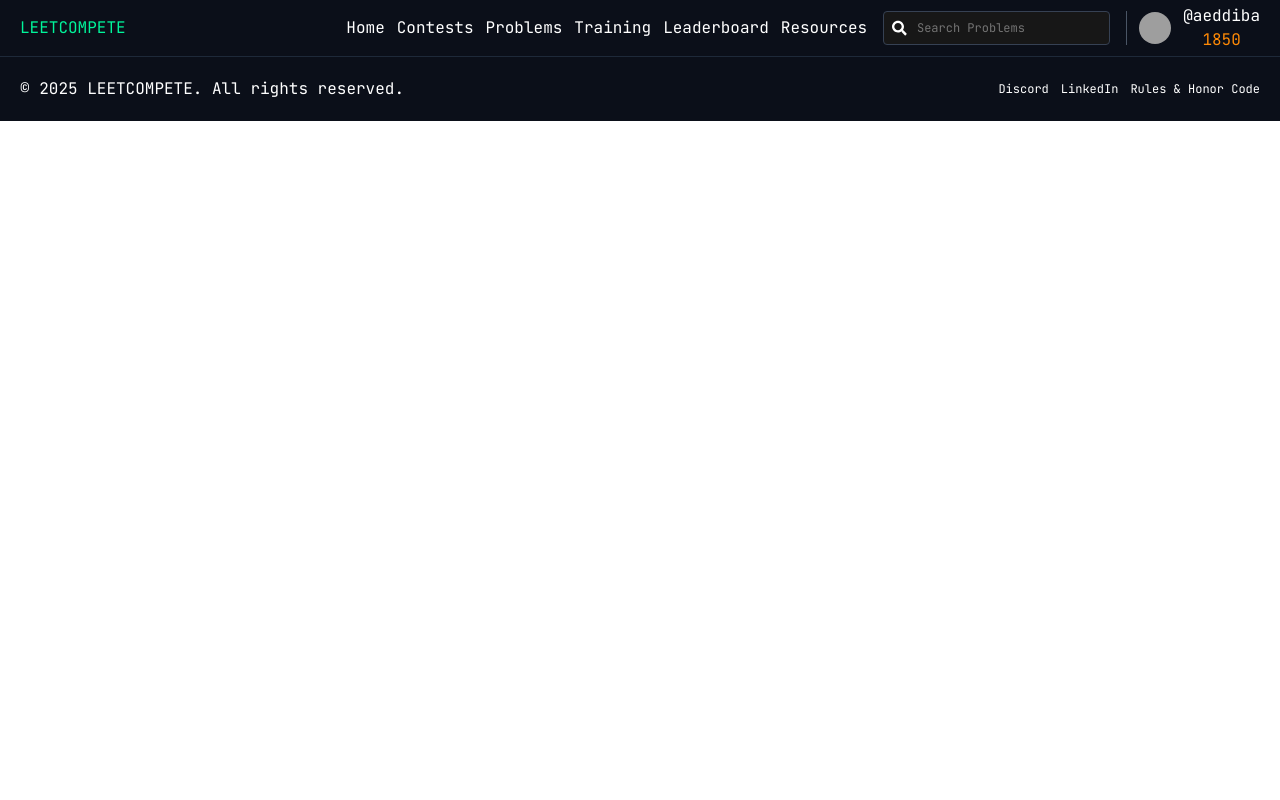
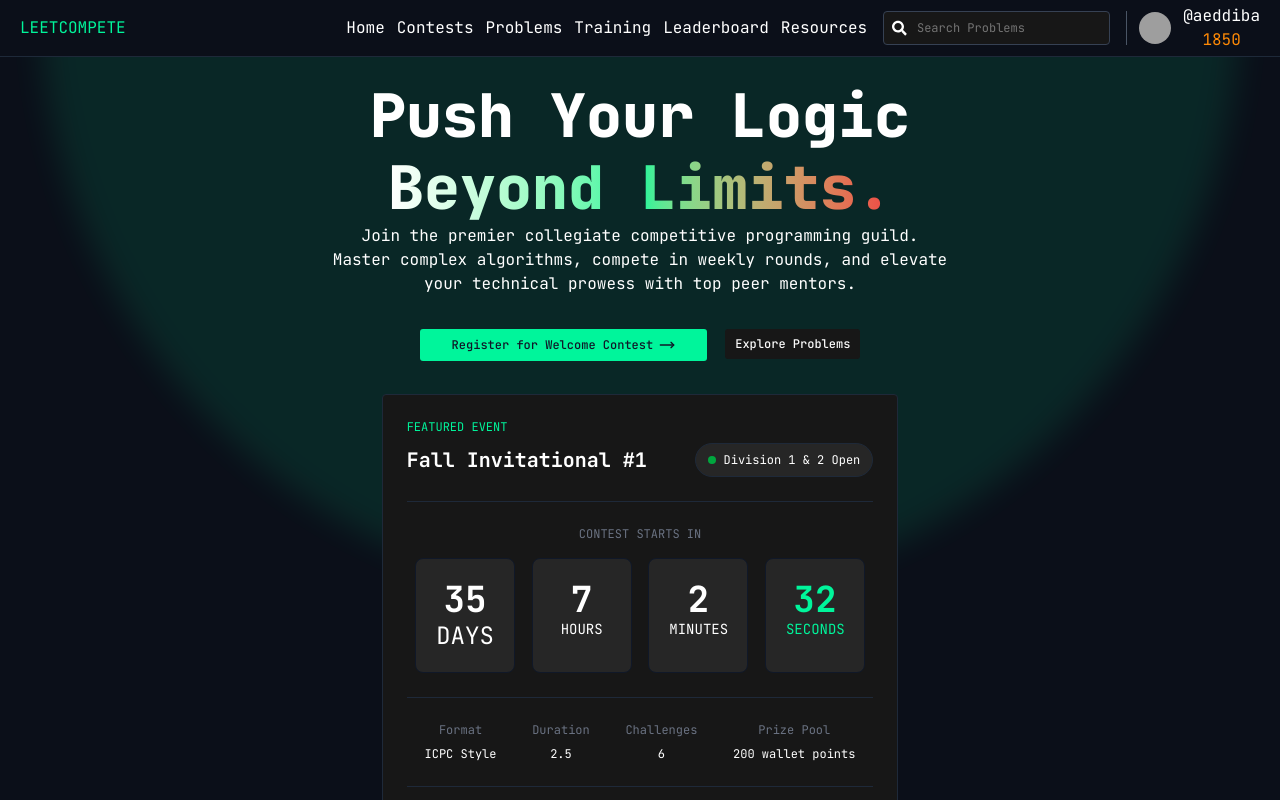
Before and after one commit to LEETCOMPETE/LEETCOMPETE, a Next.js app in the folder client/: page / in a window 1280 px wide. Shown: the top 800 px of the page. Built offline with nearby package versions, Linux system fonts and the light colour scheme; grey boxes are pictures that could not be loaded.

Commit message:
feat: add hero section

```diff
--- a/client/app/globals.css
+++ b/client/app/globals.css
@@ -87,7 +87,7 @@
 }
 
 .dark {
-  --background: oklch(0.145 0 0);
+  --background: var(--color-neutral);
   --foreground: oklch(0.985 0 0);
   --card: oklch(0.205 0 0);
   --card-foreground: oklch(0.985 0 0);
@@ -120,6 +120,16 @@
   --sidebar-ring: oklch(0.556 0 0);
 }
 
+[data-theme='light'] {
+  --background: #ffffff;
+  --foreground: #000000;
+}
+
+[data-theme='dark'] {
+  --background: var(--color-neutral);
+  --foreground: #ededed;
+}
+
 @layer base {
   * {
     @apply border-border outline-ring/50;
--- a/client/app/layout.tsx
+++ b/client/app/layout.tsx
@@ -3,7 +3,7 @@ import { Geist, Geist_Mono, JetBrains_Mono } from "next/font/google";
 import "./globals.css";
 import { cn } from "@/lib/utils";
 
-const jetbrainsMono = JetBrains_Mono({subsets:['latin'],variable:'--font-mono'});
+const jetbrainsMono = JetBrains_Mono({ subsets: ['latin'], variable: '--font-mono' });
 
 const geistSans = Geist({
 	variable: "--font-geist-sans",
@@ -24,8 +24,17 @@ export default function RootLayout({ children }: LayoutProps<"/">) {
 	return (
 		<html
 			lang="en"
+			data-theme='light'
+			suppressHydrationWarning
 			className={cn("h-full", "antialiased", geistSans.variable, geistMono.variable, "font-mono", jetbrainsMono.variable)}
 		>
+			<head>
+				<script
+					dangerouslySetInnerHTML={{
+						__html: `(function(){try{var m=document.cookie.match(/(?:^|; )theme=([^;]*)/);if(m)document.documentElement.setAttribute("data-theme",decodeURIComponent(m[1]))}catch(e){}})()`,
+					}}
+				/>
+			</head>
 			<body className="min-h-full flex flex-col">{children}</body>
 		</html>
 	);
--- a/client/app/page.tsx
+++ b/client/app/page.tsx
@@ -1,11 +1,17 @@
 import Footer from "@/components/Footer";
 import Header from "@/components/Header";
+import Hero from "@/components/Hero";
+import Separator from "@/components/Separator";
 import Image from "next/image";
 
 export default function Home() {
 	return (
 		<>
 			<Header />
+			<main>
+				<Hero />
+				<Separator />
+			</main>
 			<Footer />
 		</>
 	);
--- a/client/components/Footer.tsx
+++ b/client/components/Footer.tsx
@@ -9,7 +9,7 @@ const links = [
 
 export default function Footer() {
 	return (
-		<footer className="bg-neutral text-white">
+		<footer className="bg-neutral text-white border-solid border-t-1 border-gray-800">
 			<Container className="flex flex-wrap py-5 max-lg:text-center justify-between items-center">
 				<p>© 2025 LEETCOMPETE. All rights reserved.</p>
 				<div className="flex  gap-3 text-xs">
--- a/client/components/Header.tsx
+++ b/client/components/Header.tsx
@@ -34,10 +34,9 @@ const Header = () => {
 	let username = 'aeddiba'
 	let rating = 1850
 	const togglMenu = () => setIsOpen(!isOpen)
-	console.log(isOpen)
 
 	return (
-		<div className="bg-neutral overflow-x-hidden border-b-1 border-solid border-b-gray-800">
+		<div className="bg-neutral overflow-x-hidden border-b-1 z-50 border-solid fixed w-full border-b-gray-800">
 			<Container>
 				<div className="flex flex-row items-center h-14 text-white justify-between">
 					<h1 className="text-primary">LEETCOMPETE</h1>
--- /dev/null
+++ b/client/components/Hero.tsx
@@ -0,0 +1,99 @@
+import { MoveRight } from "lucide-react";
+import { Container } from "./Container";
+import { Button } from "./ui/button";
+
+const event = {
+	title: "Fall Invitational #1",
+	type: "Division 1 & 2 Open",
+	category: "Contest",
+	startsIn: "10-20-2026",
+	format: 'ICPC Style',
+	duration: 2.5,
+	challanges: 6,
+	prize: 200,
+	typeOfPrize: "wallet points"
+}
+
+function remaining(targetDate) {
+	const diff = targetDate.getTime() - Date.now();
+	const days = Math.floor(diff / 86400000);
+	const hours = Math.floor((diff % 86400000) / 3600000);
+	const minutes = Math.floor((diff % 3600000) / 60000);
+	const seconds = Math.floor((diff % 60000) / 1000);
+	return { days, hours, minutes, seconds };
+}
+
+export default function Hero() {
+	const startTime = new Date(event.startsIn)
+	const { days, hours, minutes, seconds } = remaining(startTime)
+	return (
+		<section className="bg-neutral relative text-white overflow-hidden">
+			<div className="absolute w-300 h-300 rounded-full z-1 left-[50%] translate-[-50%] blur-lg opacity-10 bg-primary" />
+			<Container className="py-20 relative z-20">
+				<h2 className="md:text-center lg:leading-18 lg:text-6xl mx-auto font-extrabold">
+					Push Your Logic <br />
+					<span className="text-transparent bg-clip-text bg-gradient-to-r from-white via-primary to-tertiary">
+						Beyond Limits.
+					</span>
+				</h2>
+				<p className="md:text-center md:m-auto mt-8 md:max-w-1/2 ">Join the premier collegiate competitive programming guild. Master complex algorithms, compete in weekly rounds, and elevate your technical prowess with top peer mentors.</p>
+				<div className="flex flex-wrap gap-4 m-auto w-fit mt-8">
+					<Button className="text-gray-900 rounded px-8 py-4 cursor-pointer">Register for Welcome Contest <MoveRight /></Button>
+					<Button className="bg-neutral-900 cursor-pointer rounded">Explore Problems</Button>
+				</div>
+				<div className="bg-neutral-900 md:w-5/12 p-6 m-auto text-xs mt-8 rounded border-1 border-solid border-gray-800">
+					<h3 className="text-primary mb-2">FEATURED EVENT</h3>
+					<div className="flex flex-wrap justify-between items-center">
+						<h4 className="text-xl font-bold">{event.title}</h4>
+						<div className="flex items-center gap-2 bg-neutral-800 py-2 px-3 rounded-2xl border-1 border-gray-800 border-solid">
+							<div className="bg-green-600 w-2 h-2 rounded-2xl" />
+							<p>
+								{event.type}
+							</p>
+						</div>
+					</div>
+					<div className="w-full h-[1px] bg-gray-800 mt-6" />
+					<p className="text-gray-500 mt-6 text-center">{event.category.toUpperCase()} STARTS IN</p>
+					<div className="flex flex-wrap justify-around mt-4 text-sm">
+						<div className="bg-neutral-800 p-5 text-center md:text-2xl border-1 border-solid border-gray-900 w-25 rounded-md">
+							<span className="text-4xl mb-3 font-bold">{days}</span> <br /> DAYS
+						</div>
+						<div className="bg-neutral-800 p-5 text-center border-1 border-solid border-gray-900 w-25 rounded-md">
+							<span className="text-4xl mb-3 font-bold">{hours}</span> <br /> HOURS
+						</div>
+						<div className="bg-neutral-800 p-5 text-center  border-1 border-solid border-gray-900 w-25 rounded-md">
+							<span className="text-4xl mb-3 font-bold">{minutes}</span> <br /> MINUTES
+						</div>
+						<div className="bg-neutral-800 p-5 text-center text-primary  border-1 border-solid border-gray-900 w-25 rounded-md">
+							<span className="text-4xl mb-3 font-bold">{seconds}</span> <br /> SECONDS
+						</div>
+					</div>
+					<div className="w-full h-[1px] bg-gray-800 mt-6" />
+					<div className="flex flex-wrap justify-around mt-6 items-center">
+						<div className="text-center">
+							<h4 className="text-gray-500 mb-2">Format</h4>
+							<p>{event.format}</p>
+						</div>
+						<div className="text-center">
+							<h4 className="text-gray-500 mb-2">Duration</h4>
+							<p>{event.duration}</p>
+						</div>
+						<div className="text-center">
+							<h4 className="text-gray-500 mb-2">Challenges</h4>
+							<p>{event.challanges}</p>
+						</div>
+						<div className="text-center">
+							<h4 className="text-gray-500 mb-2">Prize Pool</h4>
+							<p>{event.prize} {event.typeOfPrize}</p>
+						</div>
+					</div>
+					<div className="w-full h-[1px] bg-gray-800 mt-6" />
+					<div className="flex flex-wrap gap-2.5 justify-between items-center mt-6">
+						<p>Free entry for all collegiate students. Rating updates apply.</p>
+						<Button className='text-black rounded cursor-pointer'>Confirm Registration</Button>
+					</div>
+				</div>
+			</Container>
+		</section>
+	)
+}
--- /dev/null
+++ b/client/components/Separator.tsx
@@ -0,0 +1,11 @@
+import { Container } from "./Container";
+
+export default function Separator() {
+	return (
+		<div className="bg-neutral py-8">
+			<Container>
+				<div className="w-full bg-gray-800 h-[1px]" />
+			</Container>
+		</div>
+	)
+}
```
Lines whose indentation alone changed are shown as unchanged.
